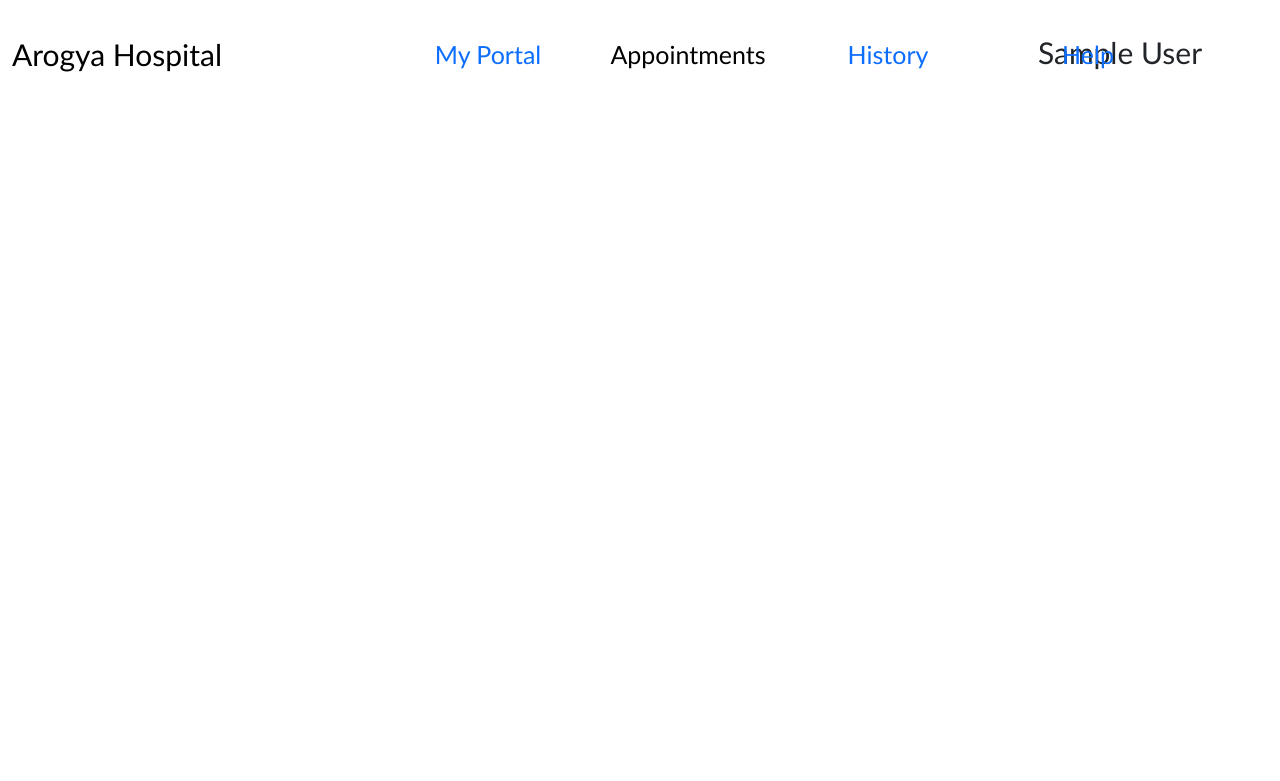
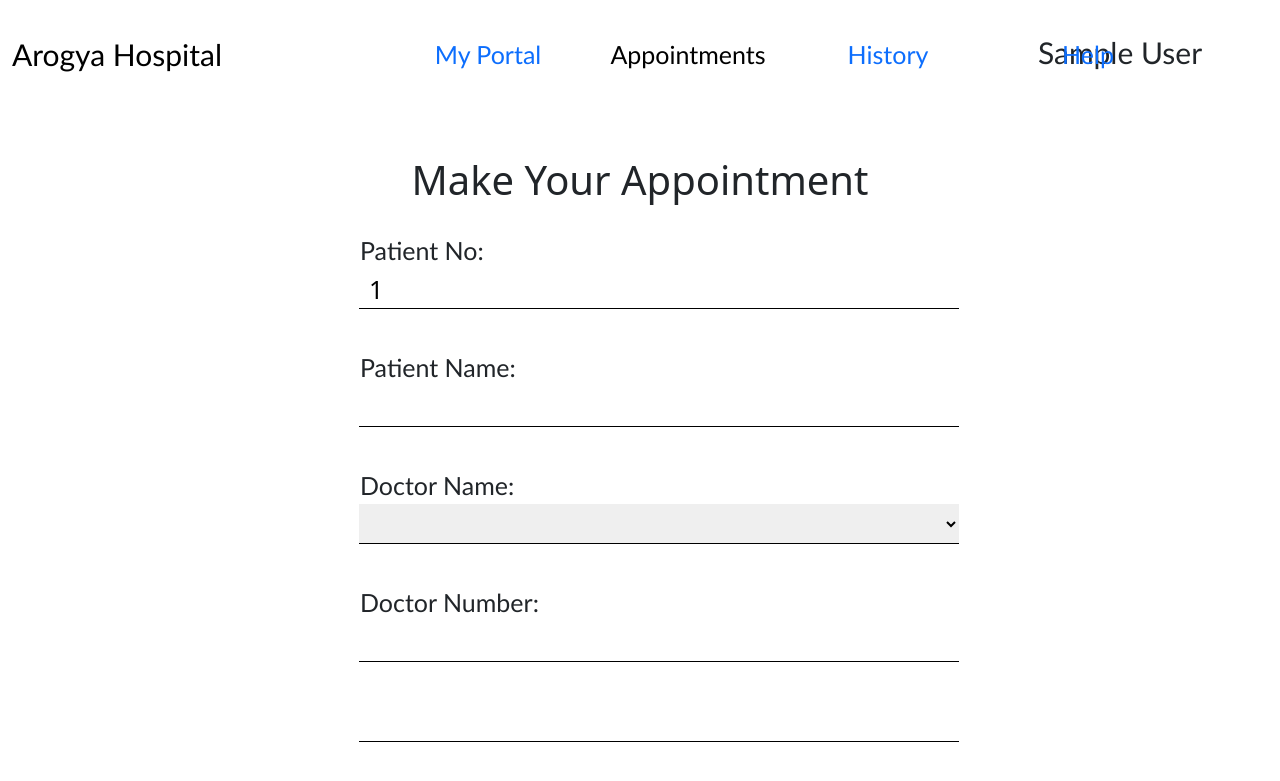
Before and after one commit to Sehara2002/Arogya_Hospital, a PHP site: page /appointment.php in a window 1280 px wide. Shown: the top 781 px of the page. Run offline with PHP 8.4, Linux system fonts and the light colour scheme; the visitor is signed in with stand-in values (Sample User, id 1); lists and menus that the app fills with data are empty.

Commit message:
Updating Appointment.php file

```diff
--- /dev/null
+++ b/CSS/appointment.css
@@ -0,0 +1,29 @@
+.form-appointment{
+    width:800px;
+    margin-left: auto;
+    margin-right: auto;
+    padding-left: 100px;
+    padding-right: 100px;
+    margin-top: 50px;
+}
+.input-group{
+    display: block;
+    width:600px;
+    margin:20x;
+    padding:20px;
+}
+.input-field{
+    width:600px;
+    height:40px;
+    border:none;
+    border-bottom: 1px solid black;
+    font-size: 25px;
+    padding-left: 10px;
+}
+.input-field:focus{
+    border:1px solid cyan;
+}
+.input-group label{
+    font-family: 'Gill Sans', 'Gill Sans MT', Calibri, 'Trebuchet MS', sans-serif;
+    font-size: 25px;
+}
--- a/appointment.php
+++ b/appointment.php
@@ -1,31 +1,37 @@
 <?php
-require "./DB/database.php";
+require "./DB/appointments.php";
 $db = new database();
 $con = $db->get_con();
 session_start();
-if(isset($_SESSION["username"])){
-    $sql = "SELECT c_no,cf_name FROM client_users WHERE c_un='".$_SESSION["username"]."'";
+if (isset($_SESSION["username"])) {
+    $sql = "SELECT c_no,cf_name FROM client_users WHERE c_un='" . $_SESSION["username"] . "'";
     $result = $con->query($sql);
-    if($result->num_rows>0){
-        while($row = $result->fetch_assoc()){
+    if ($result->num_rows > 0) {
+        while ($row = $result->fetch_assoc()) {
             $_SESSION["Fname"] = $row["cf_name"];
             $_SESSION["Cno"] = $row["c_no"];
         }
     }
 }
+
+
+
 ?>
 <!DOCTYPE html>
 <html lang="en">
+
 <head>
     <meta charset="UTF-8">
     <meta name="viewport" content="width=device-width, initial-scale=1.0">
     <link href="https://cdn.jsdelivr.net/npm/bootstrap@5.0.2/dist/css/bootstrap.min.css" rel="stylesheet">
     <script src="https://cdn.jsdelivr.net/npm/bootstrap@5.0.2/dist/js/bootstrap.bundle.min.js"></script>
     <link rel="stylesheet" href="./CSS/Navbar.css">
+    <link rel="stylesheet" href="./CSS/appointment.css">
     <title>Document</title>
 </head>
+
 <body>
-<nav>
+    <nav>
         <div class="container-fluid nav-container">
             <div class="row">
                 <div class="col-sm-3">
@@ -46,14 +52,53 @@ if(isset($_SESSION["username"])){
                 </div>
                 <div class="col-sm-3 user text-center">
                     <div class="user">
-                    <p class="username">
-                        <?php echo $_SESSION["Fname"]?>
-                    </p>
+                        <p class="username">
+                            <?php echo $_SESSION["Fname"] ?>
+                        </p>
                     </div>
                 </div>
             </div>
         </div>
     </nav>
 
+    <main>
+        <div class="root">
+            <form action="" method="post" class="form-appointment">
+                <h1 class="title-text text-center">
+                    Make Your Appointment
+                </h1>
+                <div class="inputs">
+                    <div class="input-group">
+                        <label for="c_no">Patient No: </label>
+                        <br>
+                        <input type="text" name="c_no" value="<?php echo $_SESSION["Cno"] ?>" class="input-field">
+                    </div>
+                    <div class="input-group">
+                        <label for="c_name">Patient Name: </label>
+                        <input type="text" name="c_name" class="input-field">
+                    </div>
+                    <div class="input-group">
+                        <label for="">Doctor Name: </label>
+                        <br>
+                        <select name="" id="" class="input-field"></select>
+                    </div>
+                    <div class="input-group">
+                        <label for="d_no">Doctor Number: </label>
+                        <input type="text" name="d_no" class="input-field">
+                    </div>
+                    <div class="input-group">
+                        <label for=""></label>
+                        <input type="text" class="input-field">
+                    </div>
+                </div>
+            </form>
+        </div>
+    </main>
+
+
+
+
+
 </body>
+
 </html>
```
